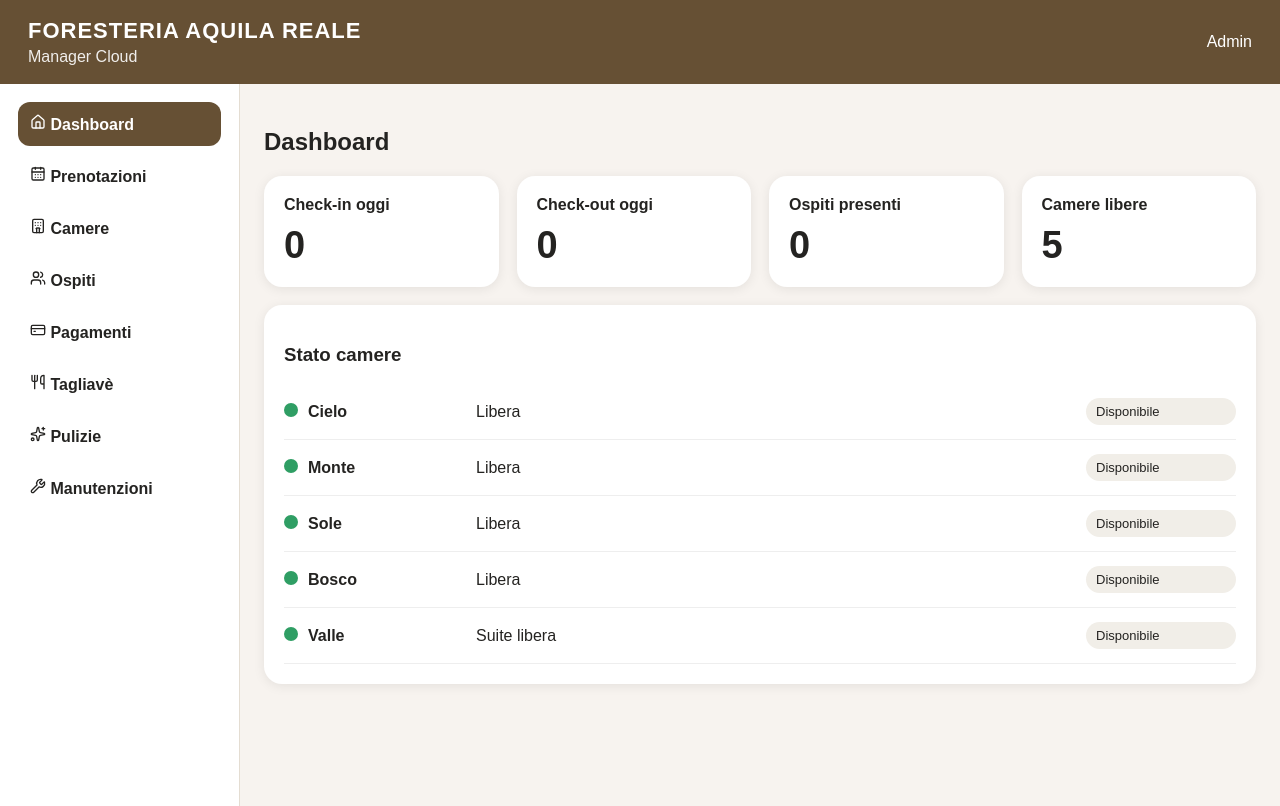
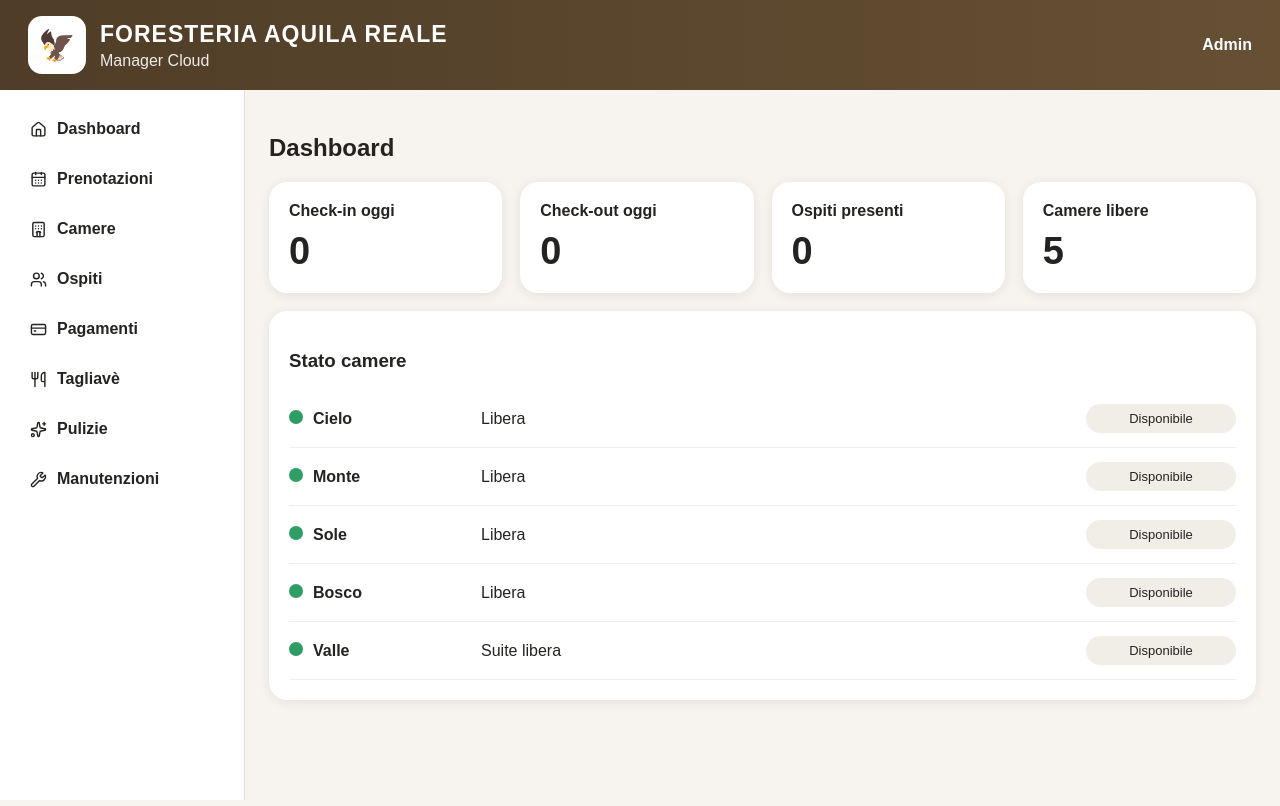
Before and after one commit to lagiraffarosa/Foresteria-Aquila-Reale, a Next.js app: page / in a window 1280 px wide. Built offline with nearby package versions, Linux system fonts and the light colour scheme.

Commit message:
Versione 2 menu cliccabile

```diff
--- a/app/globals.css
+++ b/app/globals.css
@@ -1,13 +1,14 @@
 
-:root{--bronzo:#665034;--avorio:#f7f3ef;--grafite:#242321;--verde:#2f9e64;--blu:#2f80ed;--arancio:#f59f00;--rosso:#e03131}
+:root{--bronzo:#665034;--bronzo2:#4f3d27;--avorio:#f7f3ef;--grafite:#242321;--verde:#2f9e64}
 *{box-sizing:border-box}body{margin:0;font-family:Arial,Helvetica,sans-serif;background:var(--avorio);color:var(--grafite)}
-.header{background:var(--bronzo);color:white;padding:18px 28px;display:flex;justify-content:space-between;align-items:center}
-.brand h1{margin:0;font-size:22px;letter-spacing:1px}.brand p{margin:4px 0 0;opacity:.9}
-.layout{display:grid;grid-template-columns:240px 1fr;min-height:calc(100vh - 78px)}
-.sidebar{background:white;border-right:1px solid #e4ddd2;padding:18px}.sidebar a{display:block;padding:12px;margin-bottom:8px;border-radius:12px;color:var(--grafite);text-decoration:none;font-weight:600}.sidebar a.active{background:var(--bronzo);color:white}
+.header{background:linear-gradient(90deg,var(--bronzo2),var(--bronzo));color:white;padding:16px 28px;display:flex;justify-content:space-between;align-items:center}
+.brand{display:flex;align-items:center;gap:14px}.logoBox{width:58px;height:58px;border-radius:14px;background:white;color:var(--bronzo);display:flex;align-items:center;justify-content:center;font-size:30px;font-weight:900}
+.brand h1{margin:0;font-size:23px;letter-spacing:1px}.brand p{margin:4px 0 0;opacity:.9}.user{font-weight:700}
+.layout{display:grid;grid-template-columns:245px 1fr;min-height:calc(100vh - 90px)}.sidebar{background:white;border-right:1px solid #e4ddd2;padding:18px}
+.sidebar a{display:flex;align-items:center;gap:10px;padding:12px;margin-bottom:8px;border-radius:12px;color:var(--grafite);text-decoration:none;font-weight:700}.sidebar a:hover{background:var(--bronzo);color:white}
 .main{padding:24px}.grid{display:grid;grid-template-columns:repeat(4,1fr);gap:18px}.card{background:white;border-radius:18px;padding:20px;box-shadow:0 2px 12px rgba(0,0,0,.08)}
-.kpi{font-size:38px;font-weight:800;margin-top:10px}.wide{grid-column:1/-1}
-.room-row{display:grid;grid-template-columns:180px 1fr 150px;gap:12px;padding:14px 0;border-bottom:1px solid #eee;align-items:center}
-.dot{width:14px;height:14px;border-radius:999px;display:inline-block;margin-right:10px}.green{background:var(--verde)}.blue{background:var(--blu)}.orange{background:var(--arancio)}.red{background:var(--rosso)}
-.badge{padding:6px 10px;border-radius:999px;font-size:13px;background:#f1eee8;display:inline-block}
-@media(max-width:900px){.layout{grid-template-columns:1fr}.sidebar{display:flex;overflow:auto;gap:8px}.sidebar a{min-width:150px;text-align:center}.grid{grid-template-columns:1fr}.room-row{grid-template-columns:1fr}}
+.kpi{font-size:38px;font-weight:900;margin-top:10px}.wide{grid-column:1/-1}.room-row,.list-row{display:grid;grid-template-columns:180px 1fr 150px;gap:12px;padding:14px 0;border-bottom:1px solid #eee;align-items:center}
+.dot{width:14px;height:14px;border-radius:999px;display:inline-block;margin-right:10px}.green{background:var(--verde)}.badge{padding:7px 11px;border-radius:999px;font-size:13px;background:#f1eee8;display:inline-block;text-align:center}
+.btn{background:var(--bronzo);color:white;border:0;border-radius:12px;padding:12px 18px;font-weight:800}.form{display:grid;grid-template-columns:repeat(2,1fr);gap:14px}
+input,select,textarea{width:100%;padding:12px;border:1px solid #ddd;border-radius:12px;font-size:15px;background:#fff}textarea{min-height:90px}
+@media(max-width:900px){.layout{grid-template-columns:1fr}.sidebar{display:flex;overflow:auto;gap:8px}.sidebar a{min-width:150px}.grid,.form{grid-template-columns:1fr}.room-row,.list-row{grid-template-columns:1fr}}
--- a/app/layout.tsx
+++ b/app/layout.tsx
@@ -1,6 +1,35 @@
 
 import './globals.css';
+import Link from 'next/link';
+import { CalendarDays, Home, Hotel, Users, CreditCard, Sparkles, Wrench, Utensils } from 'lucide-react';
+
 export const metadata = { title: 'Foresteria Aquila Reale Manager' };
+
 export default function RootLayout({ children }: { children: React.ReactNode }) {
-  return <html lang="it"><body>{children}</body></html>;
+  return (
+    <html lang="it">
+      <body>
+        <header className="header">
+          <div className="brand">
+            <div className="logoBox">🦅</div>
+            <div><h1>FORESTERIA AQUILA REALE</h1><p>Manager Cloud</p></div>
+          </div>
+          <div className="user">Admin</div>
+        </header>
+        <div className="layout">
+          <aside className="sidebar">
+            <Link href="/"><Home size={17}/> Dashboard</Link>
+            <Link href="/prenotazioni"><CalendarDays size={17}/> Prenotazioni</Link>
+            <Link href="/camere"><Hotel size={17}/> Camere</Link>
+            <Link href="/ospiti"><Users size={17}/> Ospiti</Link>
+            <Link href="/pagamenti"><CreditCard size={17}/> Pagamenti</Link>
+            <Link href="/tagliave"><Utensils size={17}/> Tagliavè</Link>
+            <Link href="/pulizie"><Sparkles size={17}/> Pulizie</Link>
+            <Link href="/manutenzioni"><Wrench size={17}/> Manutenzioni</Link>
+          </aside>
+          <main className="main">{children}</main>
+        </div>
+      </body>
+    </html>
+  );
 }
--- a/app/page.tsx
+++ b/app/page.tsx
@@ -1,33 +1,9 @@
 
-import { CalendarDays, Home, Hotel, Users, CreditCard, Sparkles, Wrench, Utensils } from 'lucide-react';
-
-const rooms = [
-  { name: 'Cielo', status: 'Libera', color: 'green' },
-  { name: 'Monte', status: 'Libera', color: 'green' },
-  { name: 'Sole', status: 'Libera', color: 'green' },
-  { name: 'Bosco', status: 'Libera', color: 'green' },
-  { name: 'Valle', status: 'Suite libera', color: 'green' },
-];
+const rooms = ['Cielo','Monte','Sole','Bosco','Valle'];
 
 export default function Dashboard() {
   return (
     <>
-      <header className="header">
-        <div className="brand"><h1>FORESTERIA AQUILA REALE</h1><p>Manager Cloud</p></div>
-        <div>Admin</div>
-      </header>
-      <div className="layout">
-        <aside className="sidebar">
-          <a className="active"><Home size={16}/> Dashboard</a>
-          <a><CalendarDays size={16}/> Prenotazioni</a>
-          <a><Hotel size={16}/> Camere</a>
-          <a><Users size={16}/> Ospiti</a>
-          <a><CreditCard size={16}/> Pagamenti</a>
-          <a><Utensils size={16}/> Tagliavè</a>
-          <a><Sparkles size={16}/> Pulizie</a>
-          <a><Wrench size={16}/> Manutenzioni</a>
-        </aside>
-        <main className="main">
       <h2>Dashboard</h2>
       <section className="grid">
         <div className="card"><strong>Check-in oggi</strong><div className="kpi">0</div></div>
@@ -36,16 +12,14 @@ export default function Dashboard() {
         <div className="card"><strong>Camere libere</strong><div className="kpi">5</div></div>
         <div className="card wide"><h3>Stato camere</h3>
           {rooms.map((room) => (
-                <div className="room-row" key={room.name}>
-                  <strong><span className={`dot ${room.color}`}></span>{room.name}</strong>
-                  <span>{room.status}</span>
+            <div className="room-row" key={room}>
+              <strong><span className="dot green"></span>{room}</strong>
+              <span>{room === 'Valle' ? 'Suite libera' : 'Libera'}</span>
               <span className="badge">Disponibile</span>
             </div>
           ))}
         </div>
       </section>
-        </main>
-      </div>
     </>
   );
 }
--- a/package.json
+++ b/package.json
@@ -1,6 +1,6 @@
 {
   "name": "foresteria-aquila-reale-manager",
-  "version": "1.0.0",
+  "version": "2.0.0",
   "private": true,
   "scripts": {
     "dev": "next dev",
```
Also changed, not shown: app/camere/page.tsx (added, +11 -0 lines), app/manutenzioni/page.tsx (added, +11 -0 lines), app/ospiti/page.tsx (added, +11 -0 lines), app/pagamenti/page.tsx (added, +11 -0 lines), app/prenotazioni/page.tsx (added, +11 -0 lines), app/pulizie/page.tsx (added, +11 -0 lines), app/tagliave/page.tsx (added, +11 -0 lines), 1 other file (tests, documents, lock files or other folders). Lines whose indentation alone changed are shown as unchanged.
